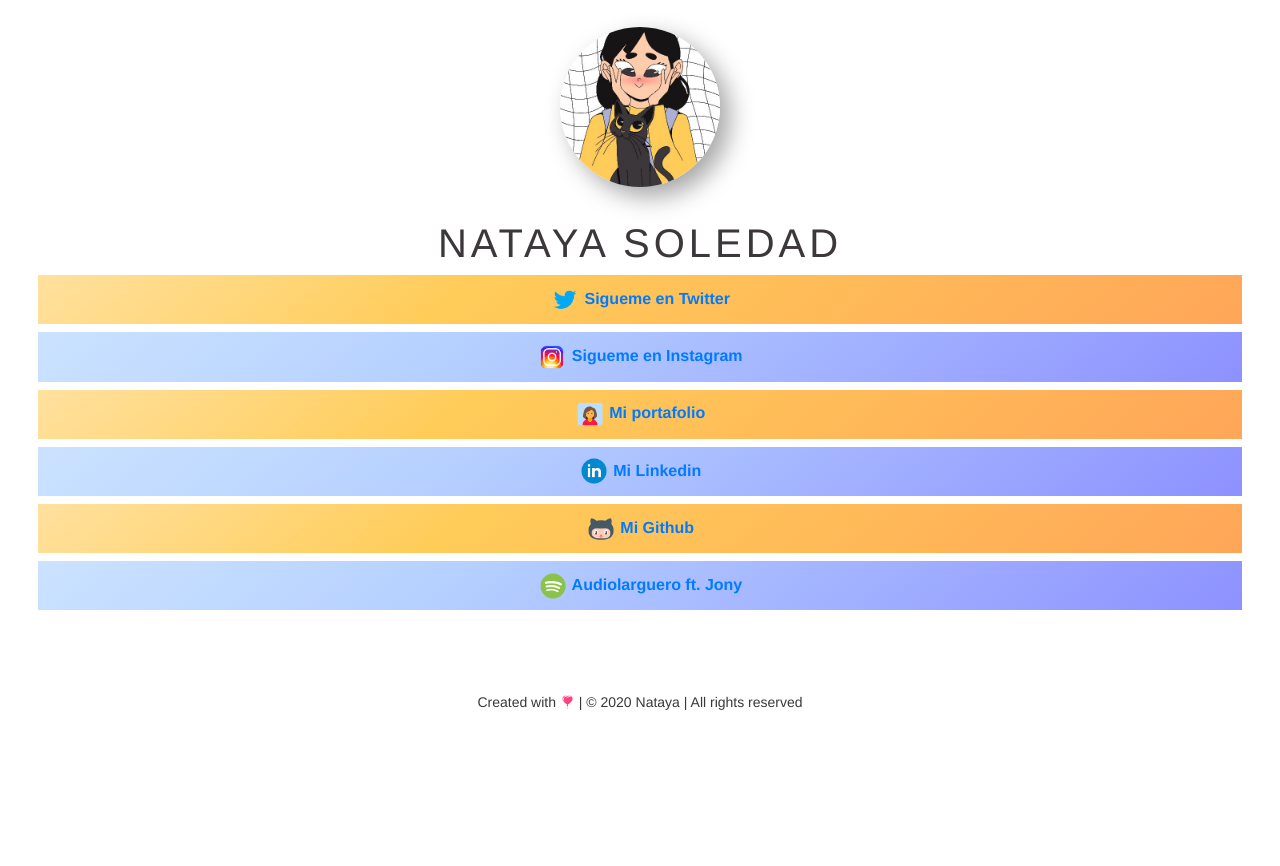
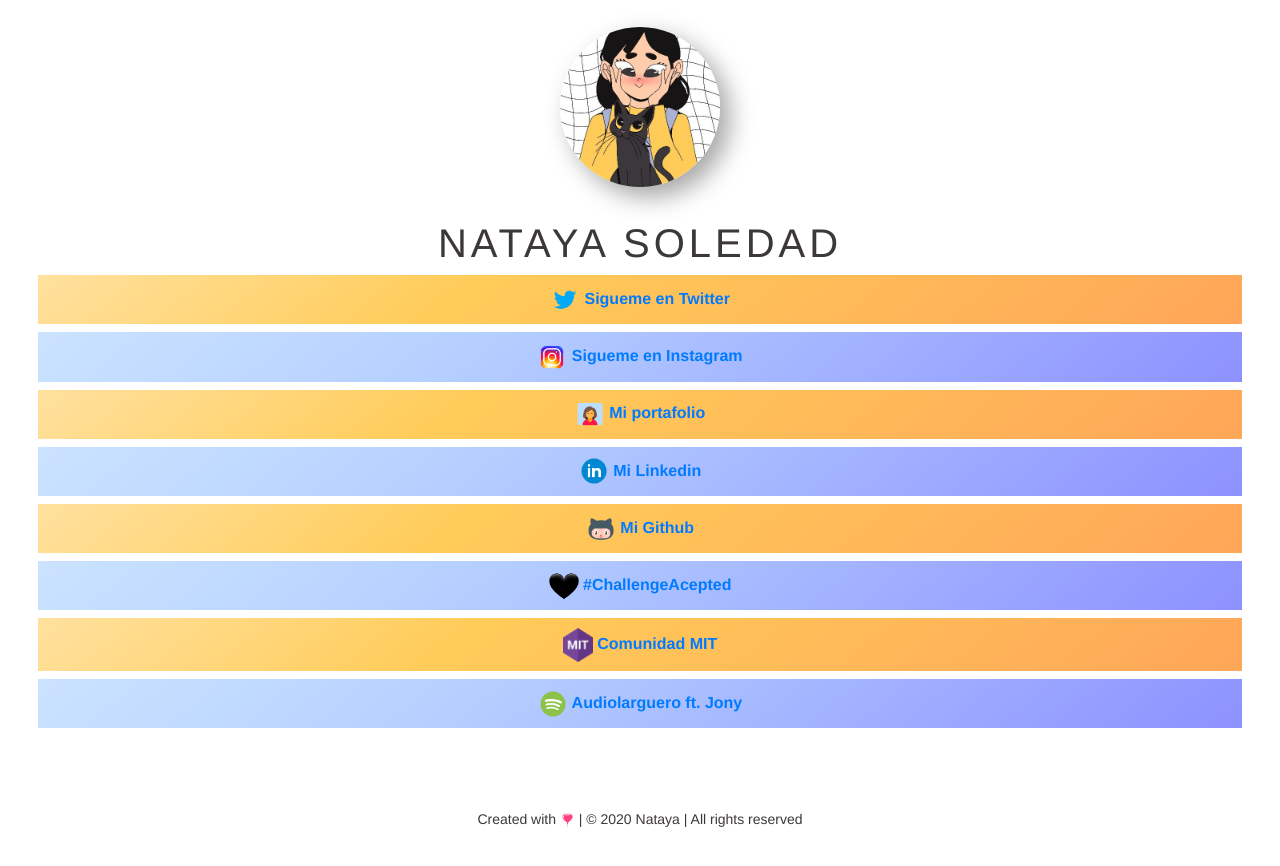
Before and after one commit to natayafs/My-links, a Vue app: page / in a window 1280 px wide. Shown: the top 866 px of the page. Before the commit the page ends 800 px from the top, so only its background shows below. Built offline with nearby package versions, Linux system fonts and the light colour scheme.

Commit message:
Add links MIT and Challenge

```diff
--- a/src/App.vue
+++ b/src/App.vue
@@ -42,6 +42,20 @@
       </div>
 
       <div class="link">
+        <a href="https://challengeacepted.netlify.app/">
+          <img :src="challenge" width="30px" alt="challenge" />
+          #ChallengeAcepted
+        </a>
+      </div>
+
+      <div class="link">
+        <a href="https://discord.gg/hYSX9b">
+          <img :src="mit" width="30px" alt="mit" />
+          Comunidad MIT
+        </a>
+      </div>
+
+      <div class="link">
         <a href="https://open.spotify.com/episode/1JA988AUa8A3bjl2yQGLrW">
           <img :src="spotify" width="30px" alt="spotify" />
           Audiolarguero ft. Jony
@@ -64,6 +78,8 @@ import github from './assets/github.png'
 import linkedin from './assets/linkedin.png'
 import spotify from './assets/spotify.png'
 import instagram from './assets/instagram.png'
+import challenge from './assets/black.png'
+import mit from './assets/mit.png'
 
 
 export default {
@@ -78,7 +94,9 @@ export default {
       github: github,
       linkedin: linkedin,
       spotify: spotify,
-      instagram: instagram
+      instagram: instagram,
+      challenge: challenge,
+      mit: mit
     }
   }
 }
```
Also changed, not shown: src/assets/black.png (added), src/assets/mit.png (added).
